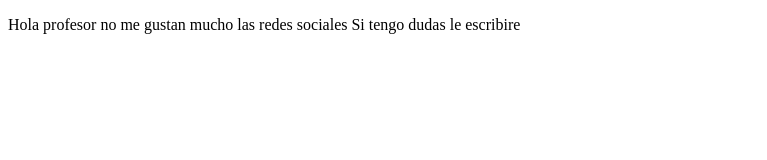
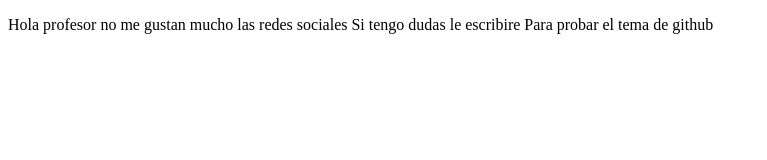
Before and after one commit to Jessica-anb/proyectoDemoCursoPrework, a plain HTML site: page index.html in a window 1280 px wide. Shown: the whole page, without its empty margins (0-767 px from the left). Drawn offline with Linux system fonts and the light colour scheme.

Commit message:
cambios en el index

```diff
--- a/index.html
+++ b/index.html
@@ -10,6 +10,7 @@
     <p>
         Hola profesor no me gustan mucho las redes sociales
         Si tengo dudas le escribire
+        Para probar el tema de github
     </p>
 </body>
 </html>
```
